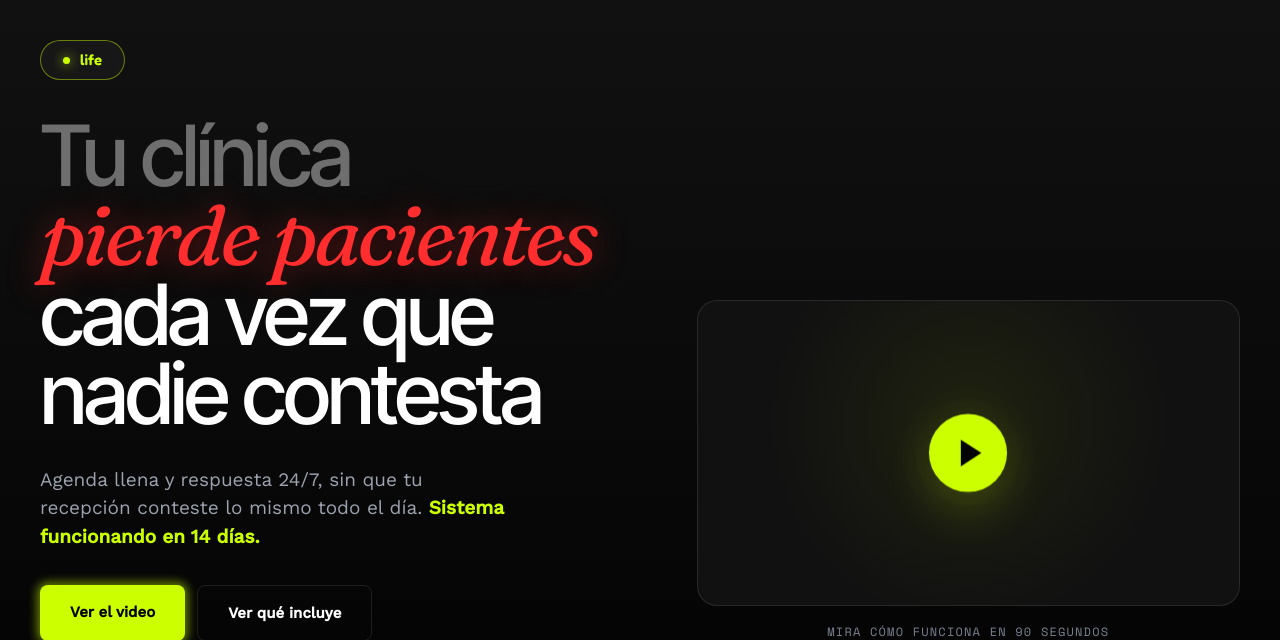
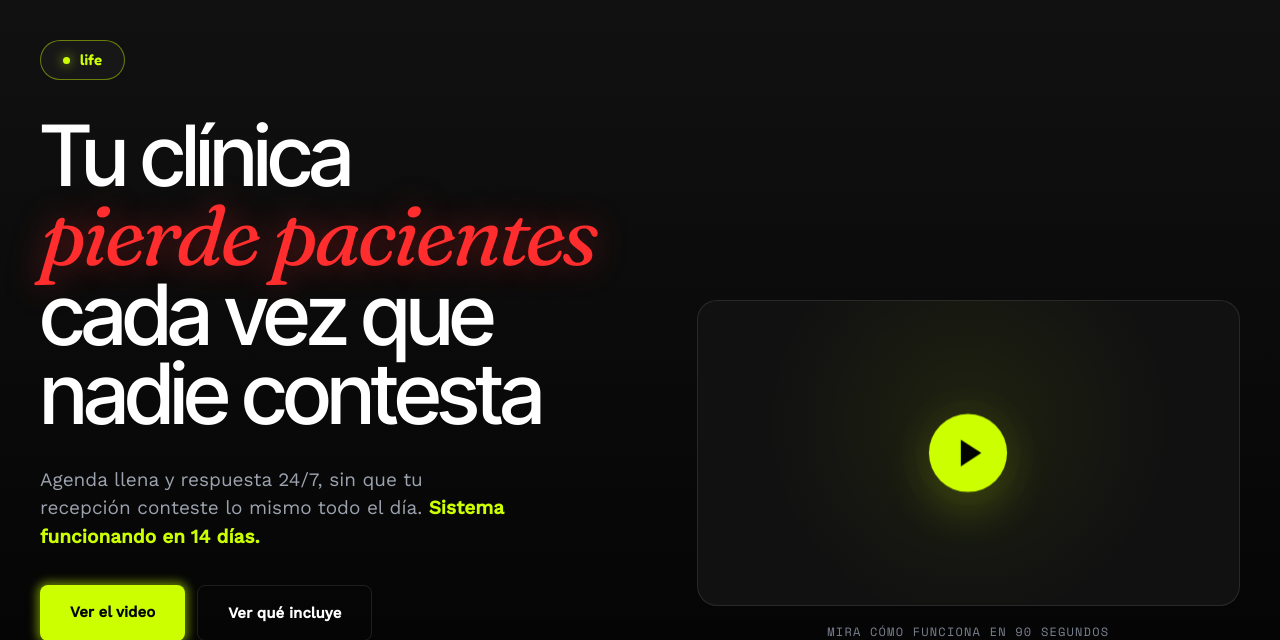
Before and after one commit to gabonam09-cyber/Life-Landing, a Flask app: page / in a window 1280 px wide. Shown: the part 81-721 px from the top of the page. Run offline with Flask 3, Linux system fonts and the light colour scheme.

Commit message:
El titular del hero se lee entero en blanco
La primera línea iba atenuada en gris, copiando el titular a dos niveles
de jaygood. Ahí funciona porque su primera línea es decorativa; aquí
forma parte de la frase, así que se lee en blanco como el resto y el
único acento del titular vuelve a ser el rojo de "pierde pacientes".

Co-Authored-By: Claude Opus 5 <noreply@anthropic.com>

```diff
--- a/app/static/css/style.css
+++ b/app/static/css/style.css
@@ -14,11 +14,6 @@
   /* jaygood usa #6B7280 aqui, pero da 4.27:1 y aqui carga microcopys de 11-13px:
      se aclara hasta 5.3:1 para que se lean. */
   --muted-dark: #7A8290;
-  /* Primera linea del titular, "hundida" en el fondo. jaygood la lleva casi
-     invisible porque ahi es decorativa; aqui forma parte de la frase, asi que
-     se queda en 4:1 (el titular es texto grande, pide 3:1). */
-  --ghost: #6E6E6E;
-
   --border: rgba(255,255,255,0.1);
   --overlay-1: rgba(255,255,255,0.03);
   --overlay-2: rgba(255,255,255,0.05);
@@ -140,7 +135,9 @@ nav.nav--scrolled{
   letter-spacing: -0.04em; margin-bottom: 32px;
   color: var(--text);
 }
-.hl-ghost{ display:block; color: var(--ghost); }
+/* Primera linea del titular. Ya no va atenuada: se lee en blanco como el resto
+   de la frase, y la clase solo sirve para forzar el salto de linea. */
+.hl-ghost{ display:block; color: var(--text); }
 .hero-headline em{
   font-family: 'Fraunces', serif; font-style: italic; font-weight: 400;
   color: var(--red-hot);
```
